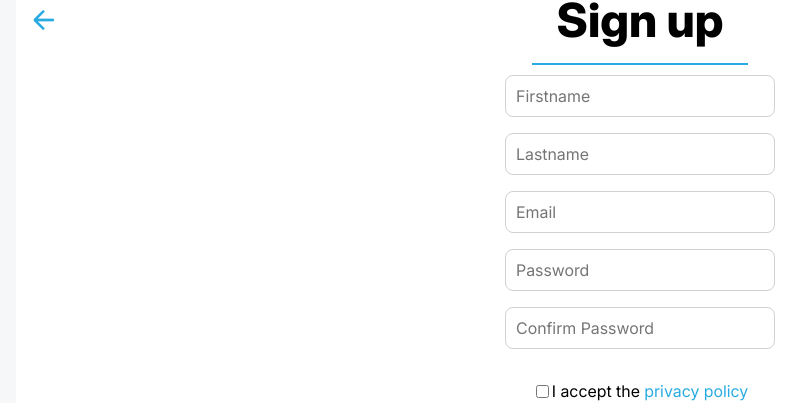
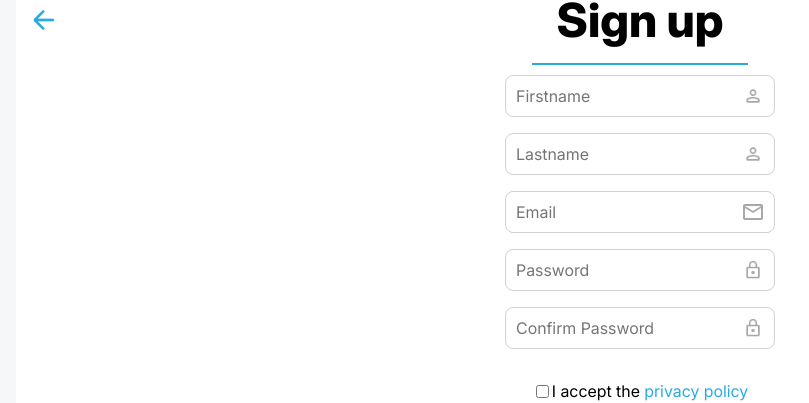
Before and after one commit to Rudibert-Code/join, an Angular app: page /signup in a window 1280 px wide. Shown: the part 149-552 px from the top of the page, without its empty margins (0-809 px from the left). Built offline with nearby package versions, Linux system fonts and the light colour scheme; no server answers; the database is empty.

Commit message:
added icons in inputfields

```diff
--- a/src/app/pages/log-in/log-in.html
+++ b/src/app/pages/log-in/log-in.html
@@ -48,10 +48,10 @@
   </section>
   <section class="d-flex center signup-wrapper">
     <p>Not a Member?</p>
-    <button class="dark-btn-signup">Sign Up</button>
+    <a class="dark-btn-signup" routerLink="/signup">Sign Up</a>
   </section>
   <footer class="d-flex center footer-wrapper">
-    <a class="footer-links" routerLink="policy">Privacy Policy</a>
-    <a class="footer-links" routerLink="legal">Legal Notice</a>
+    <a class="footer-links" routerLink="/privacy-police">Privacy Policy</a>
+    <a class="footer-links" routerLink="/legal-notice">Legal Notice</a>
   </footer>
 </main>
--- a/src/app/pages/log-in/log-in.scss
+++ b/src/app/pages/log-in/log-in.scss
@@ -108,6 +108,9 @@
   border: solid 1px $main-border;
   border-radius: 8px;
   color: $main_black;
+    &:hover {
+    scale: 1.05;
+  }
 }
 
 .dark-btn {
@@ -115,14 +118,23 @@
   background-color: $main_header;
   border-width: 0;
   border-radius: 8px;
+    &:hover {
+    scale: 1.05;
+  }
 }
 
 .dark-btn-signup {
   width: 105px;
   padding: 10px;
+  color: $main-white;
+  text-align: center;
   background-color: $main_header;
   border-width: 0;
   border-radius: 8px;
+  &:hover {
+    text-decoration: none;
+    scale: 1.05;
+  }
 }
 
 .signup-wrapper {
--- a/src/app/pages/signup/signup.html
+++ b/src/app/pages/signup/signup.html
@@ -3,7 +3,7 @@
     <img class="logo" src="assets/UI/logo_join.png" alt="company logo" />
   </header>
   <section class="content-wrapper d-flex column">
-    <a class="back-arrow" routerLink="login"
+    <a class="back-arrow" routerLink="/login"
       ><img src="assets/UI/icon_arrow.png" alt="arrow icon"
     /></a>
     <div>
@@ -12,10 +12,23 @@
         <div class="underline"></div>
       </div>
       <form class="d-flex column input-wrapper">
+        <div class="input-icon-wrapper">
           <input class="input-field" type="text" id="firstname" placeholder="Firstname" required />
+          <img class="user-icon" src="assets/UI/icon_user.png" alt="user icon" />
+        </div>
+        <div class="input-icon-wrapper">
           <input class="input-field" type="text" id="lastname" placeholder="Lastname" required />
+          <img class="user-icon" src="assets/UI/icon_user.png" alt="user icon" />
+        </div>
+        <div class="input-icon-wrapper">
           <input class="input-field" type="email" id="email" placeholder="Email" required />
-        <input class="input-field" type="password" id="pw" placeholder="Password" required />
+          <img class="mail-icon" src="assets/UI/icon_mail.png" alt="mail icon" />
+        </div>
+        <div class="input-icon-wrapper">
+          <input class="input-field" type="password" id="pwd" placeholder="Password" required />
+          <img class="visibility-icon" [src]="iconSrc" (click)="showPassword()" alt="lock icon" />
+        </div>
+        <div class="input-icon-wrapper">
           <input
             class="input-field"
             type="password"
@@ -23,16 +36,20 @@
             placeholder="Confirm Password"
             required
           />
+          <img class="visibility-icon" src="assets/UI/icon_locked.png" alt="lock icon" />
+        </div>
         <div class="d-flex center">
           <input type="checkbox" id="checkPolicy" required />
-          <p>I accept the <a class="accept-policy" routerLink="privacy-police">privacy policy</a></p>
+          <p>
+            I accept the <a class="accept-policy" routerLink="/privacy-police">privacy policy</a>
+          </p>
         </div>
         <button class="submit-btn">Sign Up</button>
       </form>
     </div>
   </section>
   <footer class="footer-wrapper d-flex center">
-    <a class="footer-links" routerLink="privacy-police">Privacy Policy</a>
-    <a class="footer-links" routerLink="legal-notice">Legal Notice</a>
+    <a class="footer-links" routerLink="/privacy-police">Privacy Policy</a>
+    <a class="footer-links" routerLink="/legal-notice">Legal Notice</a>
   </footer>
 </main>
--- a/src/app/pages/signup/signup.scss
+++ b/src/app/pages/signup/signup.scss
@@ -63,6 +63,33 @@
   padding: 5px;
 }
 
+.visibility-icon {
+  position: absolute;
+  right: 12px;
+  top: 50%;
+  transform: translateY(-50%);
+  width: 20px;
+  cursor: pointer;
+}
+
+.mail-icon,
+.user-icon {
+  position: absolute;
+  right: 12px;
+  top: 50%;
+  transform: translateY(-50%);
+  width: 20px;
+}
+
+.input-icon-wrapper {
+  position: relative;
+  width: 100%;
+}
+
+.input-icon-wrapper .input-field {
+  width: 100%;
+}
+
 .login {
   margin-block-start: 0.6rem;
   margin-block-end: 0.5rem;
--- a/src/app/pages/signup/signup.ts
+++ b/src/app/pages/signup/signup.ts
@@ -1,5 +1,5 @@
 import { Component } from '@angular/core';
-import { RouterLink } from "@angular/router";
+import { RouterLink } from '@angular/router';
 
 @Component({
   selector: 'app-signup',
@@ -7,4 +7,19 @@ import { RouterLink } from "@angular/router";
   templateUrl: './signup.html',
   styleUrl: './signup.scss',
 })
-export class Signup {}
+export class Signup {
+  iconSrc = 'assets/UI/icon_locked.png';
+  private visibilityOnSrc = 'assets/UI/icon_visibility.png';
+  private visibilityOffSrc = 'assets/UI/icon_locked.png';
+  showPassword() {
+    const password = document.getElementById('pwd') as HTMLInputElement | null;
+    if (!password) return;
+    if (password.type === 'password') {
+      password.type = 'text';
+      this.iconSrc = this.visibilityOnSrc;
+    } else {
+      password.type = 'password';
+      this.iconSrc = this.visibilityOffSrc;
+    }
+  }
+}
--- a/src/styles/_typography.scss
+++ b/src/styles/_typography.scss
@@ -62,3 +62,11 @@ span {
   color: $main_white;
   font-weight: 400;
 }
+
+ul,
+li {
+  font-family: 'Inter', sans-serif;
+  font-size: 1.4rem;
+  color: $main_black;
+  font-weight: 400;
+}
```
Lines whose indentation alone changed are shown as unchanged.
